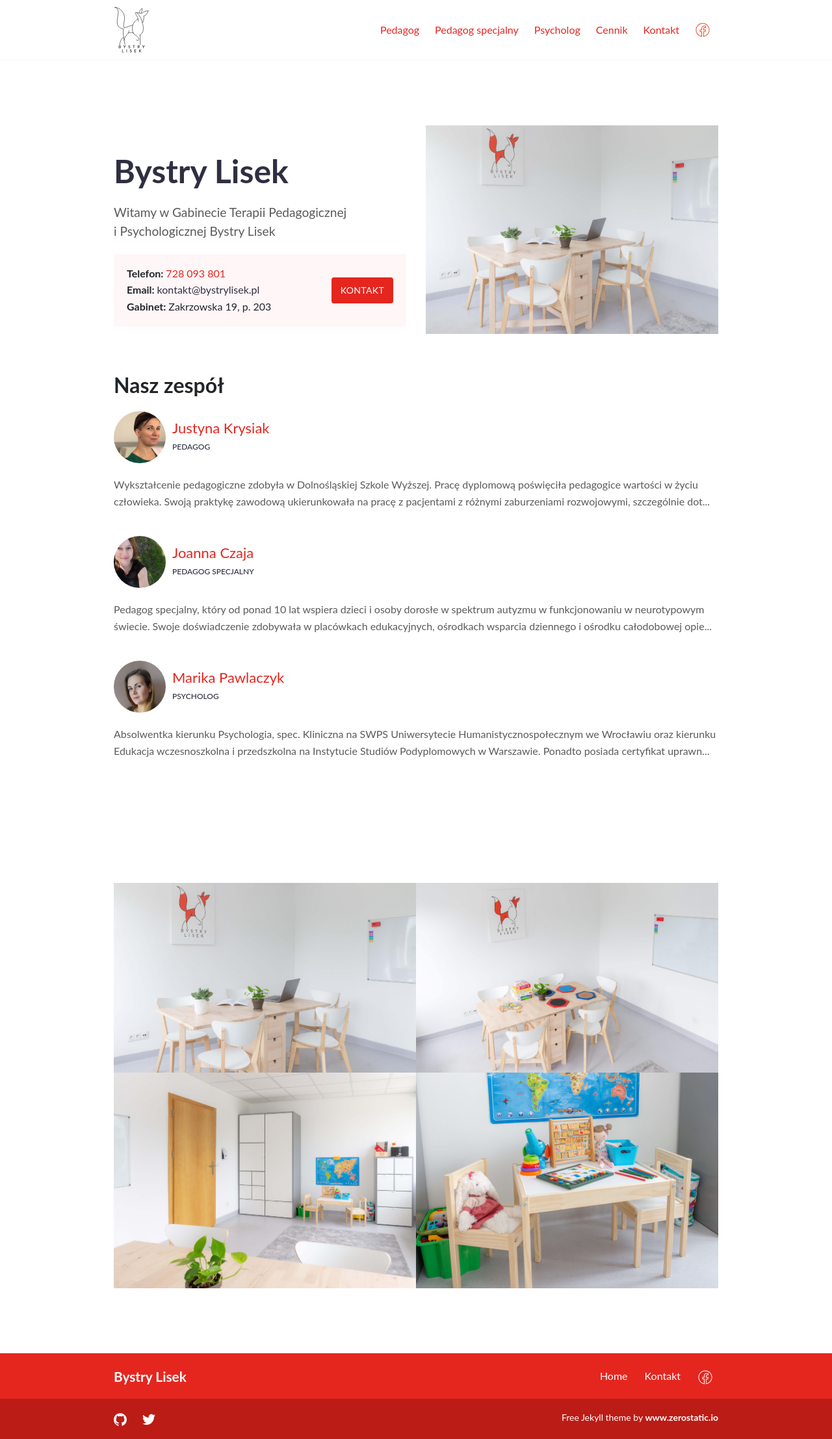
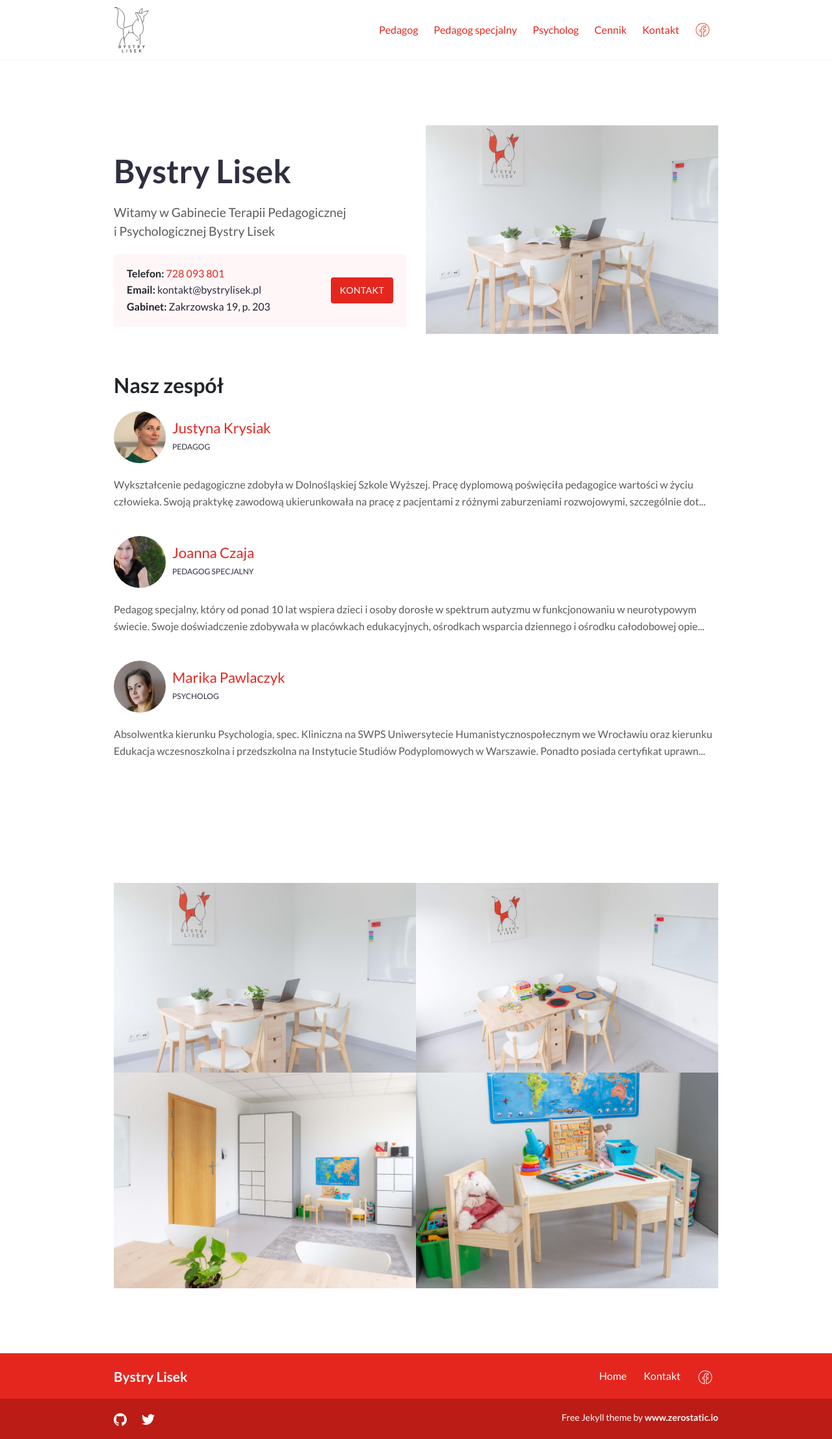
Before and after one commit to pawelkrysiak/bystrylisek, a Jekyll site: the page built from index.md, in a window 1280 px wide. Shown: the whole page at 65% size. Built offline with Jekyll 4.4.1, drawn with Linux system fonts in a browser that asks for light colours.

Commit message:
replace Playfair Display font with Lato in default layout

```diff
--- a/_layouts/default.html
+++ b/_layouts/default.html
@@ -8,7 +8,9 @@
   <link rel="icon" type="image/png" sizes="32x32" href="{{ '/images/favicon-32x32.png' | relative_url }}">
   <link rel="icon" type="image/png" sizes="16x16" href="{{ '/images/favicon-16x16.png' | relative_url }}">
   <link rel="manifest" href="{{ '/images/site.webmanifest' | relative_url }}">
-  <link href="https://fonts.googleapis.com/css2?family=Playfair+Display:wght@400;700&display=swap" rel="stylesheet">
+  <link rel="preconnect" href="https://fonts.googleapis.com">
+  <link rel="preconnect" href="https://fonts.gstatic.com" crossorigin>
+  <link href="https://fonts.googleapis.com/css2?family=Lato:wght@400;700&display=swap" rel="stylesheet">
   <link href="{{ '/assets/css/style.css' | relative_url }}" rel="stylesheet">
   {% if page.description %}
   <meta name="description" content="{{ page.description }}" />
```
